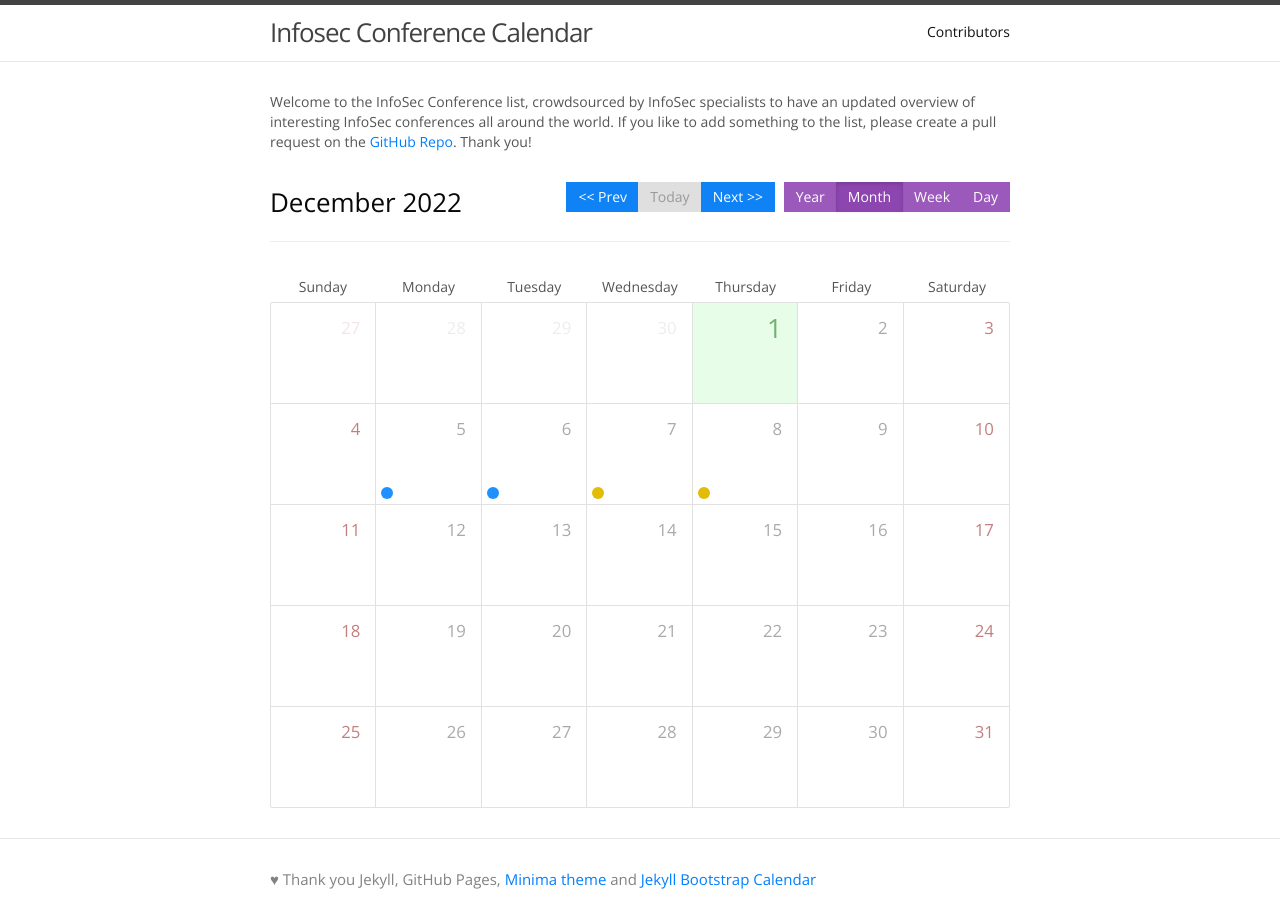
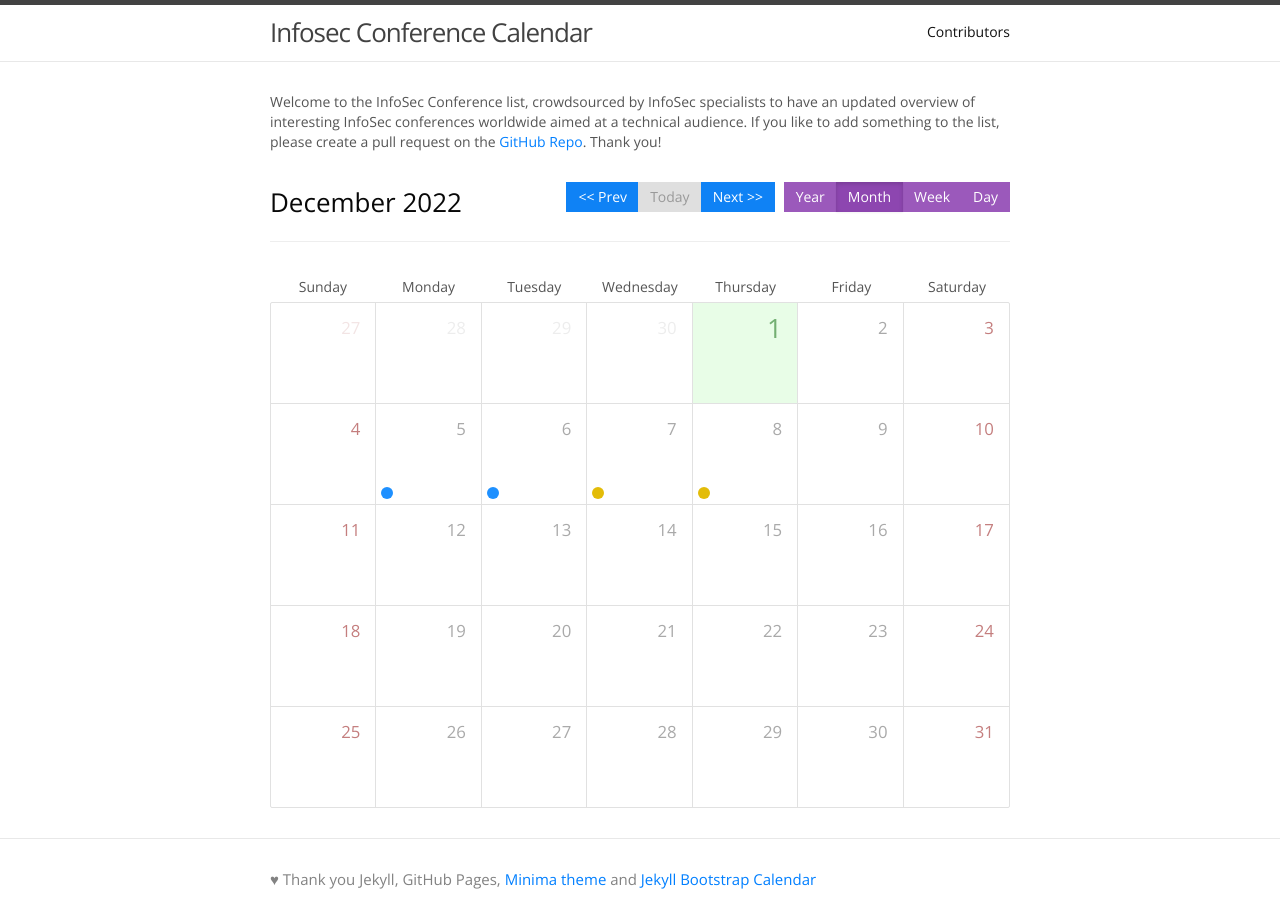
Before and after one commit to sannemaasakkers/Infosec-confcalendar, a Jekyll site: the page built from index.md, in a window 1280 px wide. Built offline with Jekyll 4.4.1, drawn with Linux system fonts in a browser that asks for light colours.

Commit message:
Grammar fixes

```diff
--- a/index.md
+++ b/index.md
@@ -14,4 +14,4 @@ calendar_css: <link rel="stylesheet" href="/components/bootstrap-calendar/css/ca
 calendar_bootstrap_css: <link rel="stylesheet" href="/components/bootstrap/css/bootstrap.css">
 ---
 
-Welcome to the InfoSec Conference list, crowdsourced by InfoSec specialists to have an updated overview of interesting InfoSec conferences all around the world. If you like to add something to the list, please create a pull request on the <a href="test">GitHub Repo</a>. Thank you!
+Welcome to the InfoSec Conference list, crowdsourced by InfoSec specialists to have an updated overview of interesting InfoSec conferences worldwide aimed at a technical audience. If you like to add something to the list, please create a pull request on the <a href="test">GitHub Repo</a>. Thank you!
```
Also changed, not shown: README.md.
